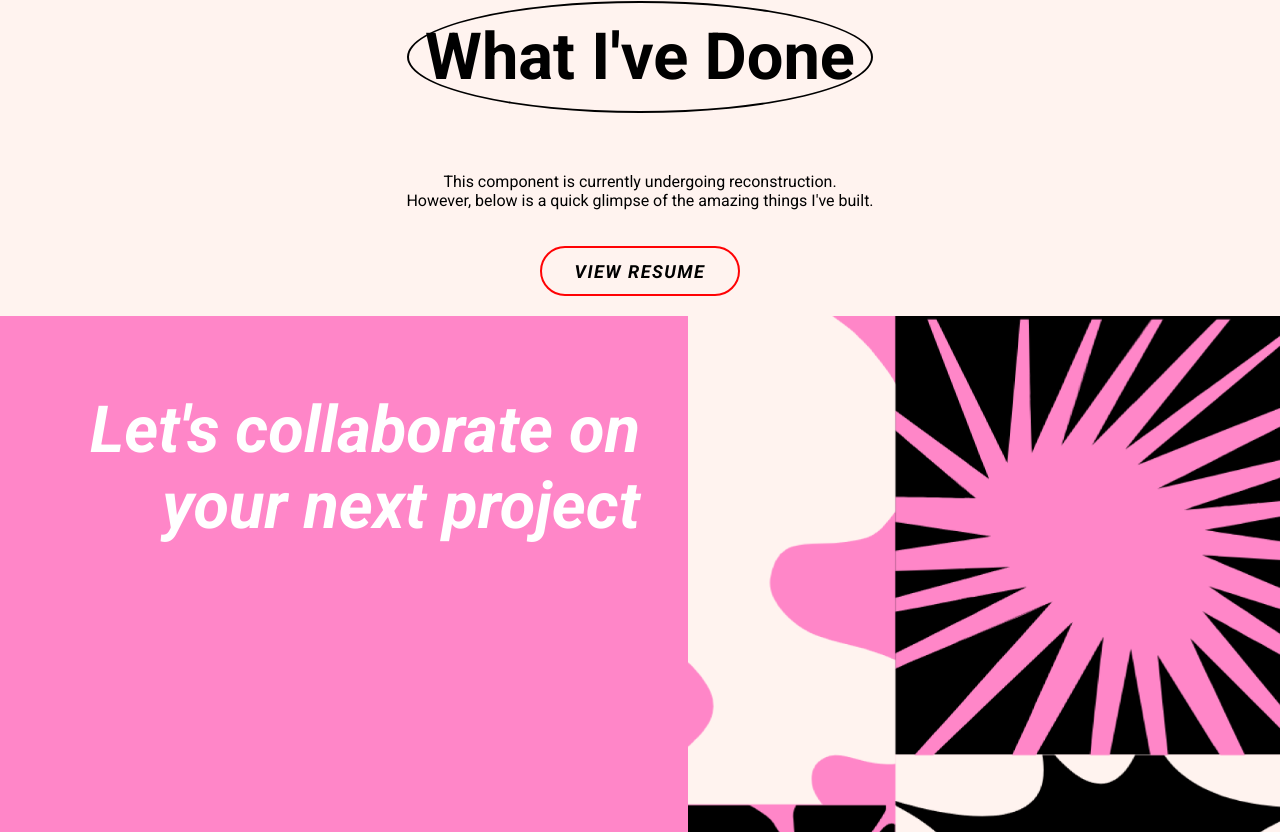
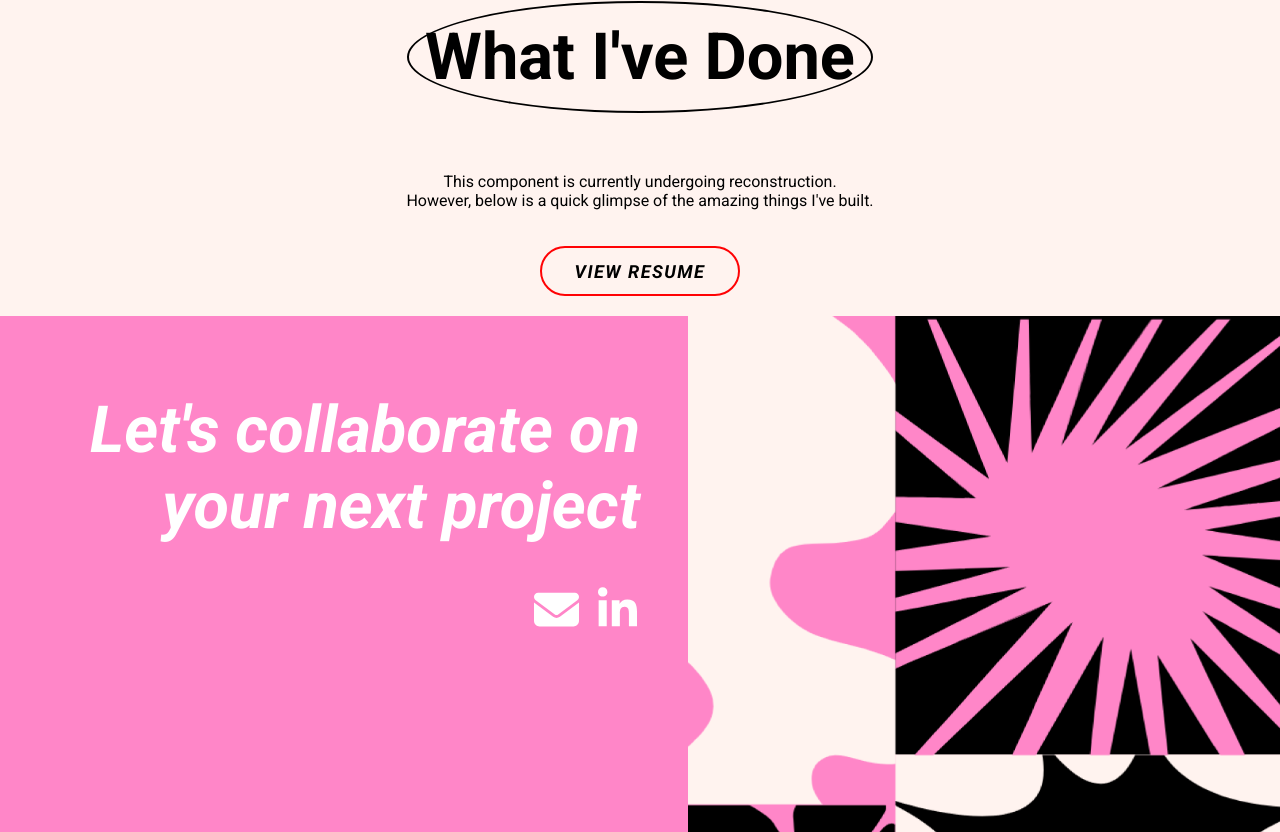
Before and after one commit to mariaalvarez40/magicdev, a React (Create React App) app: page / in a window 1280 px wide. Shown: the part 1225-2057 px from the top of the page. Built offline with nearby package versions, Linux system fonts and the light colour scheme.

Commit message:
create contact content

```diff
--- a/src/components/contact/contact.js
+++ b/src/components/contact/contact.js
@@ -7,6 +7,14 @@ function Contact() {
     <div className="contact-wrapper">
       <div className="contact-content">
         <h1>Let's collaborate on your next project</h1>
+        <div className="contact-socials">
+            <a href="mailto:alvarezzeamaria@gmail.com">
+              <div className="gmail"></div>
+            </a>
+            <a href="https://www.linkedin.com/in/alvarezmaria1/" rel="noopener noreferrer" target="_blank">
+              <div className="linkedIn"></div>
+            </a>
+        </div>
       </div>
       <div className="contact-image"></div>
     </div>
--- a/src/components/contact/contact.scss
+++ b/src/components/contact/contact.scss
@@ -16,15 +16,18 @@
     background-color: $pink;
     flex: 1;
     color: $white;
-    text-align: right;
+    text-align: left;
     padding: 2rem 3rem;
+
+    @include sm-breakpoint {
+        text-align: right;
+     }
 
     h1 {
         font-style: italic;
         font-weight: bold;
         font-size: 50px;
         @include sm-breakpoint {
-            font-size: 50px;
             font-size: 65px;
          }
     }
@@ -43,5 +46,33 @@
     background-size: cover;
     background-repeat: no-repeat;
 }
+.contact-socials{
+    display: flex;
+    justify-content: flex-start;
+
+    @include sm-breakpoint {
+        justify-content: flex-end;
+     }
+}
+.gmail{
+    height: 45px;
+    width: 45px;
+    background-image: url(../../assets/envelope-solid.svg);
+    background-position: center center;
+    background-size: contain;
+    background-repeat: no-repeat;
+    cursor: pointer;
+    margin-right: 1rem;
+}
+.linkedIn {
+    height: 45px;
+    width: 45px;
+    background-image: url(../../assets/linkedin-in.svg);
+    background-position: center center;
+    background-size: contain;
+    background-repeat: no-repeat;
+    cursor: pointer;
+}
+
 
 }
--- a/src/components/footer/footer.scss
+++ b/src/components/footer/footer.scss
@@ -6,4 +6,7 @@
     bottom: 0;
     width: 100%;
     text-align: center;
+    background-color: $black;
+    color: $white;
+    height: 15px;
 }
```
Also changed, not shown: src/assets/envelope-solid.svg (added), src/assets/linkedin-in.svg (added).
